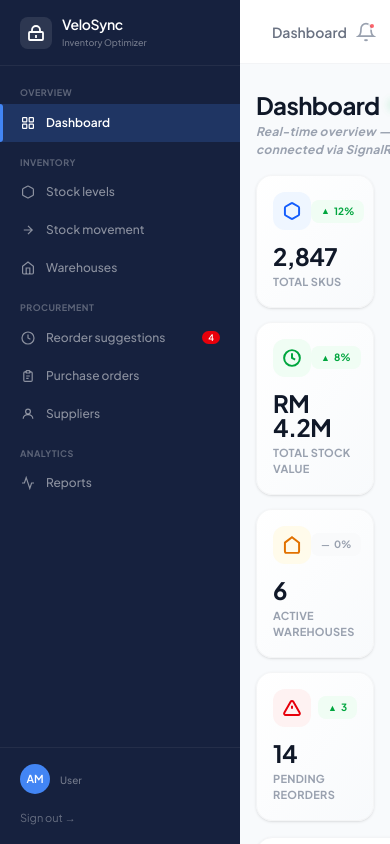
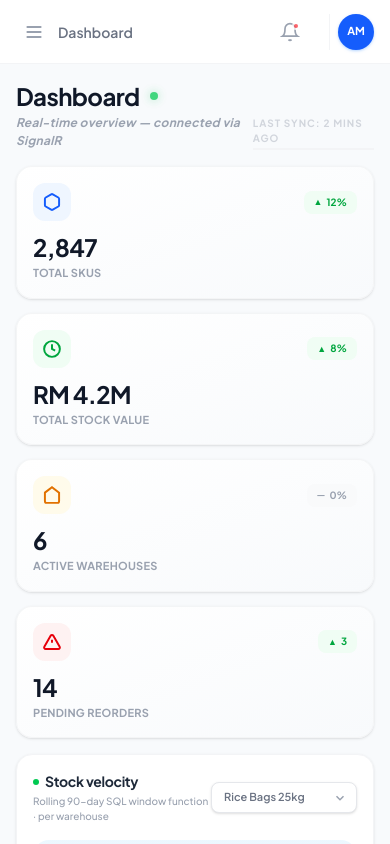
Before and after one commit to Majid-Mj/VeloSyncOptimizer-Frontend, a React (Vite) app: page /dashboard in a window 390 px wide. Built offline with nearby package versions, Linux system fonts and the light colour scheme.

Commit message:
Refactor sidebar, topbar, and charts to be fully responsive on mobile and tablet devices

```diff
--- a/src/Components/Dashboard/VelocityChart.jsx
+++ b/src/Components/Dashboard/VelocityChart.jsx
@@ -41,7 +41,7 @@ const VelocityChart = () => {
   const bars = DUMMY_DATA[selectedItem];
 
   return (
-    <div className="bg-white rounded-2xl p-4 md:p-5 shadow-sm border border-gray-100 flex-1 min-w-[500px] flex flex-col">
+    <div className="bg-white rounded-2xl p-4 md:p-5 shadow-sm border border-gray-100 flex-1 min-w-0 md:min-w-[500px] flex flex-col">
       {/* Header */}
       <div className="flex items-center justify-between mb-4">
         <div>
@@ -70,7 +70,7 @@ const VelocityChart = () => {
 
       {/* Chart Body with Background Container */}
       <div className="relative pt-6 pb-3 px-4 bg-gradient-to-b from-[#e0f2fe]/60 to-[#bae6fd]/20 rounded-2xl">
-        <div className="flex items-end justify-between gap-3 h-[140px]">
+        <div className="flex items-end justify-between gap-1.5 sm:gap-2.5 md:gap-3 h-[140px]">
           {bars.map((bar, i) => (
             <div key={i} className="flex-1 group relative flex flex-col items-center h-full justify-end">
               {/* Tooltip */}
--- a/src/Components/layout/MainLayout.jsx
+++ b/src/Components/layout/MainLayout.jsx
@@ -1,14 +1,27 @@
-import React from 'react';
+import React, { useState } from 'react';
 import { Outlet } from 'react-router-dom';
 import Sidebar from './Sidebar';
 import TopBar from './TopBar';
 
 const MainLayout = () => {
+  const [sidebarOpen, setSidebarOpen] = useState(false);
+
   return (
     <div className="flex h-screen bg-[#F8FAFC] overflow-hidden">
-      <Sidebar />
+      {/* Backdrop overlay for mobile screen viewports */}
+      {sidebarOpen && (
+        <div
+          className="fixed inset-0 bg-black/45 z-20 lg:hidden backdrop-blur-sm transition-all duration-300"
+          onClick={() => setSidebarOpen(false)}
+        />
+      )}
+
+      {/* Sidebar with responsiveness properties */}
+      <Sidebar isOpen={sidebarOpen} onClose={() => setSidebarOpen(false)} />
+
       <div className="flex-1 flex flex-col overflow-hidden">
-        <TopBar />
+        {/* TopBar with menu toggle callbacks */}
+        <TopBar onMenuClick={() => setSidebarOpen(true)} />
         <main className="flex-1 overflow-y-auto">
           <Outlet />
         </main>
--- a/src/Components/layout/Sidebar.jsx
+++ b/src/Components/layout/Sidebar.jsx
@@ -130,7 +130,7 @@ const getInitials = (user) => {
     return (f + l).toUpperCase() || 'AM';
 };
 
-const Sidebar = () => {
+const Sidebar = ({ isOpen, onClose }) => {
     const navigate = useNavigate();
     const location = useLocation();
     const dispatch = useDispatch();
@@ -141,13 +141,20 @@ const Sidebar = () => {
     const handleLogout = () => {
         dispatch(logout());
         navigate('/login');
+        if (onClose) onClose();
     };
 
     return (
-        <aside className="w-[240px] min-w-[240px] h-screen bg-[#16213E] flex flex-col sticky top-0 overflow-y-auto scrollbar-none">
+        <aside className={`
+          fixed inset-y-0 left-0 z-30 lg:static lg:z-auto
+          w-[240px] min-w-[240px] h-screen bg-[#16213E] flex flex-col
+          transition-transform duration-300 ease-in-out scrollbar-none overflow-y-auto
+          ${isOpen ? 'translate-x-0' : '-translate-x-full lg:translate-x-0'}
+        `}>
 
             {/* ── Brand ── */}
-            <div className="flex items-center gap-2.5 px-5 py-4 border-b border-white/[0.06]">
+            <div className="flex items-center justify-between px-5 py-4 border-b border-white/[0.06]">
+                <div className="flex items-center gap-2.5">
                     <div className="w-8 h-8 bg-white/10 rounded-lg flex items-center justify-center shrink-0">
                         <svg className="w-[16px] h-[16px]" viewBox="0 0 16 16" fill="none" stroke="white" strokeWidth="1.8">
                             <rect x="1" y="7" width="14" height="8" rx="1" />
@@ -159,6 +166,14 @@ const Sidebar = () => {
                         <div className="text-white text-[14px] font-semibold leading-tight tracking-tight">VeloSync</div>
                         <div className="text-white/40 text-[9px] font-medium mt-0.5">Inventory Optimizer</div>
                     </div>
+                </div>
+                {/* Mobile dismiss button */}
+                <button
+                  onClick={onClose}
+                  className="lg:hidden p-1.5 bg-transparent border-none text-white/45 hover:text-white cursor-pointer active:scale-95 transition-all text-xl leading-none"
+                >
+                  &times;
+                </button>
             </div>
 
             {/* ── Navigation ── */}
@@ -177,7 +192,10 @@ const Sidebar = () => {
                             return (
                                 <button
                                     key={item.key}
-                                    onClick={() => navigate(item.path)}
+                                    onClick={() => {
+                                        navigate(item.path);
+                                        if (onClose) onClose();
+                                    }}
                                     className={`
                     relative w-full flex items-center gap-2.5 px-5 py-2.5
                     text-[12px] text-left border-none cursor-pointer
--- a/src/Components/layout/TopBar.jsx
+++ b/src/Components/layout/TopBar.jsx
@@ -1,7 +1,7 @@
 import React from 'react';
 import { useSelector } from 'react-redux';
 
-const TopBar = () => {
+const TopBar = ({ onMenuClick }) => {
   const { user } = useSelector((state) => state.auth);
 
   const getInitials = (user) => {
@@ -11,9 +11,21 @@ const TopBar = () => {
   };
 
   return (
-    <header className="h-16 border-b border-gray-100 bg-white flex items-center justify-between px-8 sticky top-0 z-10">
-      {/* Breadcrumb / Title */}
-      <div className="text-sm font-semibold text-gray-500">Dashboard</div>
+    <header className="h-16 border-b border-gray-100 bg-white flex items-center justify-between px-4 md:px-8 sticky top-0 z-10">
+      {/* Breadcrumb & Responsive Hamburger Menu */}
+      <div className="flex items-center gap-1.5">
+        <button
+          onClick={onMenuClick}
+          className="lg:hidden p-2 text-gray-400 hover:bg-gray-50 hover:text-gray-600 rounded-xl transition-all border-none bg-transparent cursor-pointer"
+        >
+          <svg className="w-5 h-5" viewBox="0 0 24 24" fill="none" stroke="currentColor" strokeWidth="2.2" strokeLinecap="round">
+            <line x1="4" y1="12" x2="20" y2="12" />
+            <line x1="4" y1="6" x2="20" y2="6" />
+            <line x1="4" y1="18" x2="20" y2="18" />
+          </svg>
+        </button>
+        <div className="text-sm font-semibold text-gray-500">Dashboard</div>
+      </div>
 
       {/* Right side actions */}
       <div className="flex items-center gap-5">
```
Lines whose indentation alone changed are shown as unchanged.
